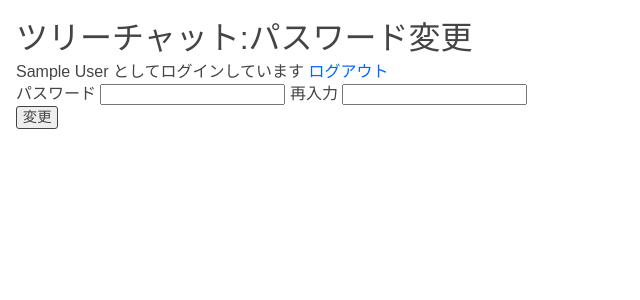
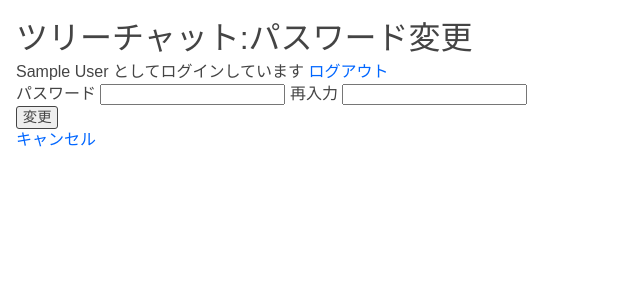
Before and after one commit to bsahd/treechat, a PHP site: page /passwd.php in a window 1280 px wide. Shown: the top 300 px of the page, without its empty margins (0-640 px from the left). Run offline with PHP 8.4, Linux system fonts and the light colour scheme; the visitor is signed in with stand-in values (Sample User, id 1).

Commit message:
cancel button for passwd.php

```diff
--- a/passwd.php
+++ b/passwd.php
@@ -33,6 +33,7 @@ session_start(['read_and_close' => 1]);
         </div>
         <input type="submit" value="変更">
     </form>
+    <a href="./">キャンセル</a>
 
 </body>
 
```
